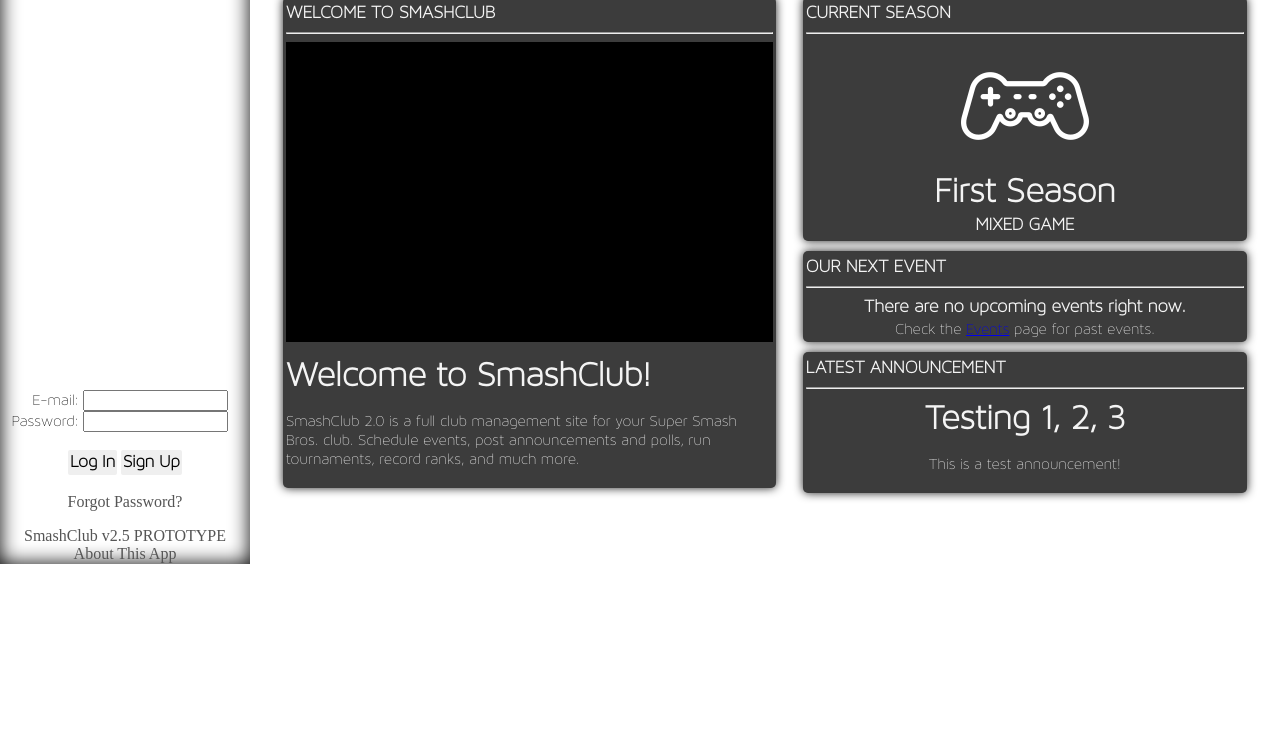
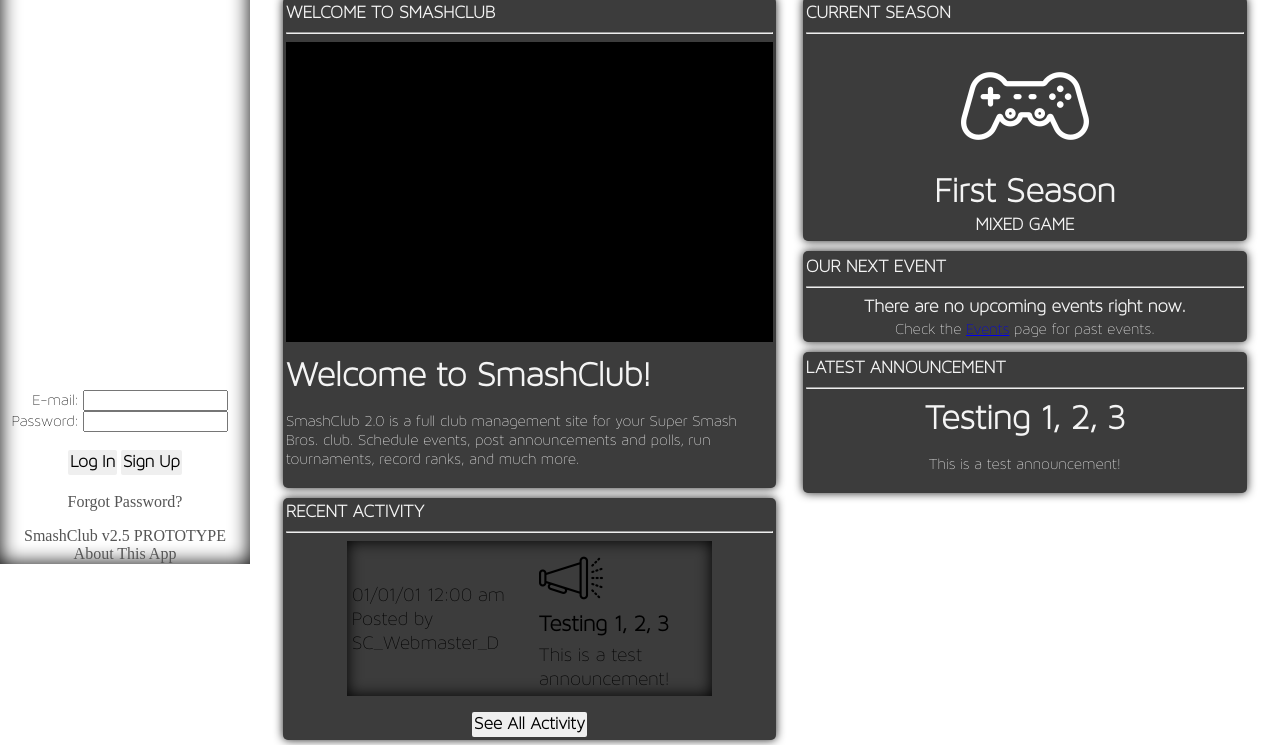
Before and after one commit to twiceineverymoment/smashclub, a PHP site: page / in a window 1280 px wide. Shown: the part 236-981 px from the top of the page. Before the commit the page ends 800 px from the top, so only its background shows below. Run offline with PHP 8.4, Linux system fonts and the light colour scheme; data comes from the database, SQL or seed files in the repository; data that the repository does not hold is empty; some libraries are stand-ins or nearby versions.

Commit message:
Move activity feed to homepage

```diff
--- /dev/null
+++ b/htdocs/activity/activity_table.php
@@ -0,0 +1,102 @@
+<table class="rank-list">
+
+		<?php if (mysqli_num_rows($results)==0) : ?>
+			<tr>
+			<td colspan="2">
+				There is no recent activity to show right now.
+			</td>
+			</tr>
+		<?php endif; ?>
+
+		<?php while($item = mysqli_fetch_assoc($results)) : ?>
+
+			<?php if ($item['activity_type']==0) : ?>
+				<tr>
+				<td><?php echo svc_shortFormatDate(new DateTime($item['activity_time'])); ?><br/>
+				Posted by <?php echo svc_getMemberNameByID($item['activity_owner_uuid']); ?></td>
+
+				<td>
+					<img src="/resource/admincp/announcement.png" class="feed-image" />
+					<h3 style="display: inline-block"><?php echo $item['activity_header_html']; ?></h3><br/>
+					<?php echo $item['activity_body_html']; ?>
+				</td>
+				</tr>
+			<?php elseif ($item['activity_type']==1) : ?>
+				<tr>
+				<td><?php echo svc_shortFormatDate(new DateTime($item['activity_time'])); ?><br/>
+				Recorded by <?php echo svc_getMemberNameByID($item['activity_owner_uuid']); ?></td>
+
+				<td>
+					<b>Match Results:</b><br/>
+					<?php echo $item['activity_body_html']; ?>
+				</td>
+				</tr>
+			<!--TODO: Implement type 2 and 3 activity feed items for tournaments -->
+			<?php elseif ($item['activity_type']==4) : ?>
+				<tr>
+				<td><?php echo svc_shortFormatDate(new DateTime($item['activity_time'])); ?></td>
+
+				<td>
+					<b>A new event was scheduled:</b><br/>
+					<img src="/resource/admincp/edit_events.png" class="feed-image"/>
+					<h3 style="display: inline-block"><?php echo $item['activity_header_html']; ?></h3><br/>
+					<?php echo $item['activity_body_html']; ?><br/>
+					<b>Sign up on the <a href="/events/">Events</a> page!</b>
+				</td>
+				</tr>
+			<?php elseif ($item['activity_type']==5) : ?>
+				<tr>
+				<td><?php echo svc_shortFormatDate(new DateTime($item['activity_time'])); ?></td>
+
+				<td>
+					<?php echo $item['activity_body_html']; ?>
+				</td>
+				</tr>
+			<?php elseif ($item['activity_type']==6) : ?>
+				<tr>
+				<td><?php echo svc_shortFormatDate(new DateTime($item['activity_time'])); ?></td>
+
+				<td>
+					<?php echo $item['activity_body_html']; ?>
+				</td>
+				</tr>
+			<?php elseif ($item['activity_type']==7) : ?>
+				<tr>
+				<td><?php echo svc_shortFormatDate(new DateTime($item['activity_time'])); ?></td>
+
+				<td>
+					<?php if(empty($item['activity_header_html'])) : ?>
+						<b>The season has officially ended!</b>
+					<?php else : ?>
+						<b>A new season has started:</b><br/>
+						<h3><?php echo $item['activity_header_html']; ?></h3>
+					<?php endif; ?>
+				</td>
+				</tr>
+			<?php elseif ($item['activity_type']==8) : ?>
+				<tr>
+				<td><?php echo svc_shortFormatDate(new DateTime($item['activity_time'])); ?></td>
+
+				<td>
+					<?php if(empty($item['activity_header_html'])) : ?>
+						<b>The current poll has closed!</b>
+					<?php else : ?>
+						<b>A new poll has been created:</b><br/>
+						<h3><?php echo $item['activity_header_html']; ?></h3>
+					<?php endif; ?>
+				</td>
+				</tr>
+			<?php elseif ($item['activity_type']==9) : ?>
+				<tr>
+				<td><?php echo svc_shortFormatDate(new DateTime($item['activity_time'])); ?></td>
+
+				<td>
+					<b>An event was changed:</b><br/>
+					<img src="/resource/admincp/edit_events.png" class="feed-image"/>
+					<h3 style="display: inline-block"><?php echo $item['activity_header_html']; ?></h3><br/>
+					<?php echo $item['activity_body_html']; ?><br/>
+				</td>
+				</tr>
+			<?php endif; ?>
+		<?php endwhile; ?>
+		</table>
--- /dev/null
+++ b/htdocs/home/port_activity.php
@@ -0,0 +1,38 @@
+<?php require_once($_SERVER['DOCUMENT_ROOT']."/customization/smashclub_theme.php"); ?>
+<style type="text/css">
+.port_activity {
+	width: 50%;
+	display: inline;
+	float: left;
+	margin: 5px;
+	background-color: <?php echo $theme['BlockBackgroundColor']; ?> ;
+	font-family: MavenPro;
+	color: <?php echo $theme['BlockTextColor']; ?> ;
+	box-shadow: 0px 0px 10px #222222;
+	padding: 3px 3px 3px 3px;
+	border-radius: 5px;
+}
+.port_about img {
+	display: block;
+}
+.port_about h3 {
+	margin-top: 2px;
+	margin-bottom: 2px;
+}
+#slideshow-parent {
+	background-color: black;
+}
+</style>
+<?php
+	require_once($_SERVER["DOCUMENT_ROOT"]."/service/svc_activity_feed.php");
+	$results = svc_getActivityItems(3);
+
+
+?>
+<div class="port_activity">
+	<h3>RECENT ACTIVITY</h3>
+	<hr/>
+	<?php include($_SERVER["DOCUMENT_ROOT"]."/activity/activity_table.php"); ?>
+	<p></p>
+	<input type="button" onClick="window.location='/activity'" class="sc-button" value="See All Activity" style="display: block; margin: 0 auto" />
+</div>
--- a/htdocs/index.php
+++ b/htdocs/index.php
@@ -20,6 +20,7 @@
 			<?php include($_SERVER['DOCUMENT_ROOT']."/home/port_about.php"); ?>
 			<?php include($_SERVER['DOCUMENT_ROOT']."/home/port_event.php"); ?>
 			<?php include($_SERVER['DOCUMENT_ROOT']."/home/port_announcement.php"); ?>
+			<?php include($_SERVER['DOCUMENT_ROOT']."/home/port_activity.php"); ?>
 
 		</div>
 	</body>
--- a/htdocs/navigation.php
+++ b/htdocs/navigation.php
@@ -45,10 +45,10 @@
 		<img src="/resource/tab_members.png" width="30" />
 		<a href="/directory/">Members</a>
 	</div>
-	<div class="sidebarlink">
+	<!--<div class="sidebarlink">
 		<img src="/resource/tab_activity.png" width="30" />
 		<a href="/activity/">Activity</a>
-	</div>
+	</div>-->
 	<div class="sidebarlink">
 		<img src="/resource/tab_events.png" width="30" />
 		<a href="/events/">Events</a>
--- a/htdocs/service/svc_activity_feed.php
+++ b/htdocs/service/svc_activity_feed.php
@@ -2,9 +2,9 @@
 
 require_once($_SERVER['DOCUMENT_ROOT']."/service/app_properties.php");
 
-function svc_getActivityItems(){
+function svc_getActivityItems($count){
 	global $db;
-	$query = "SELECT * FROM activity_feed ORDER BY activity_time DESC LIMIT 20";
+	$query = "SELECT * FROM activity_feed ORDER BY activity_time DESC LIMIT $count";
 	return mysqli_query($db, $query);
 }
 
```
Also changed, not shown: htdocs/activity/index.php (+2 -103 lines).
